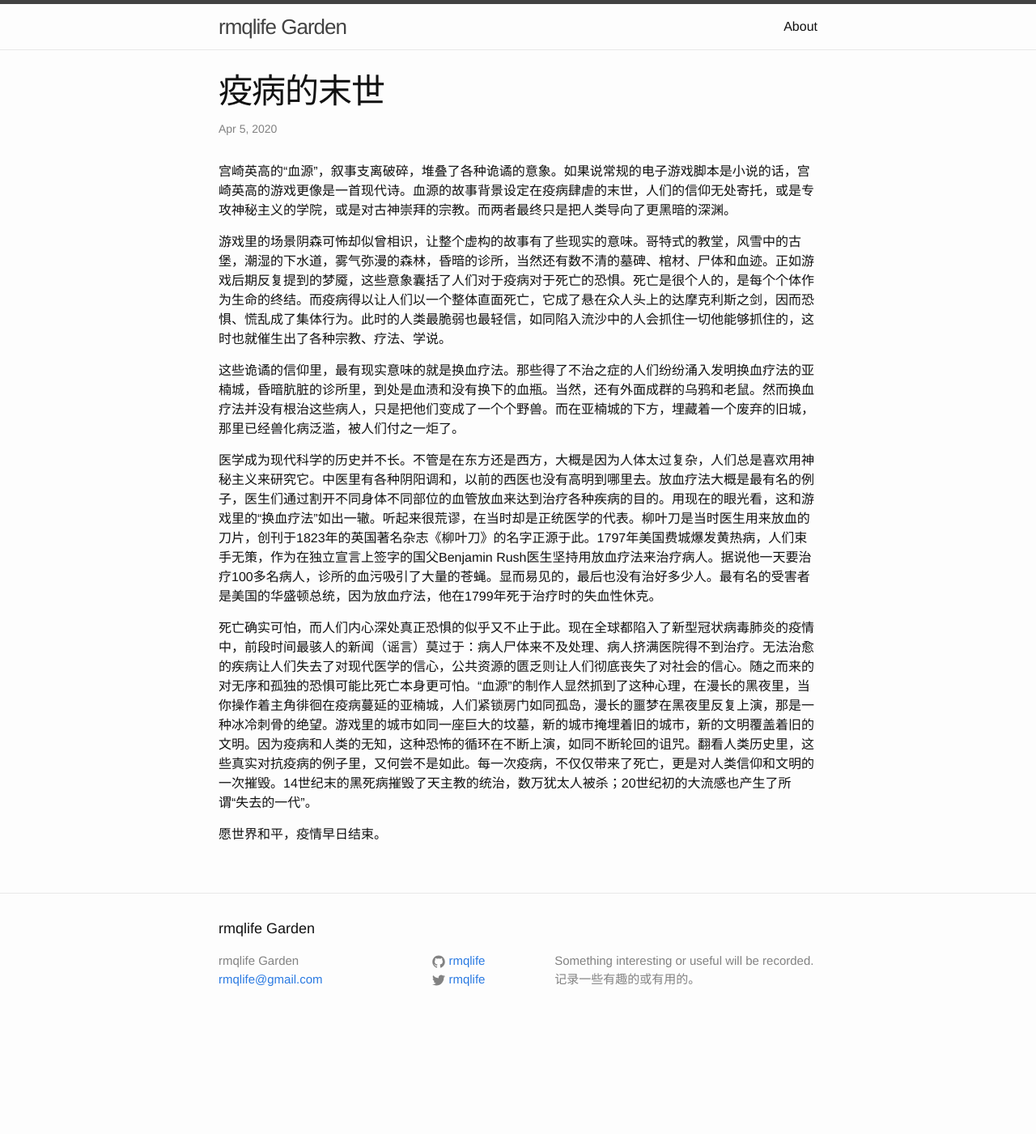
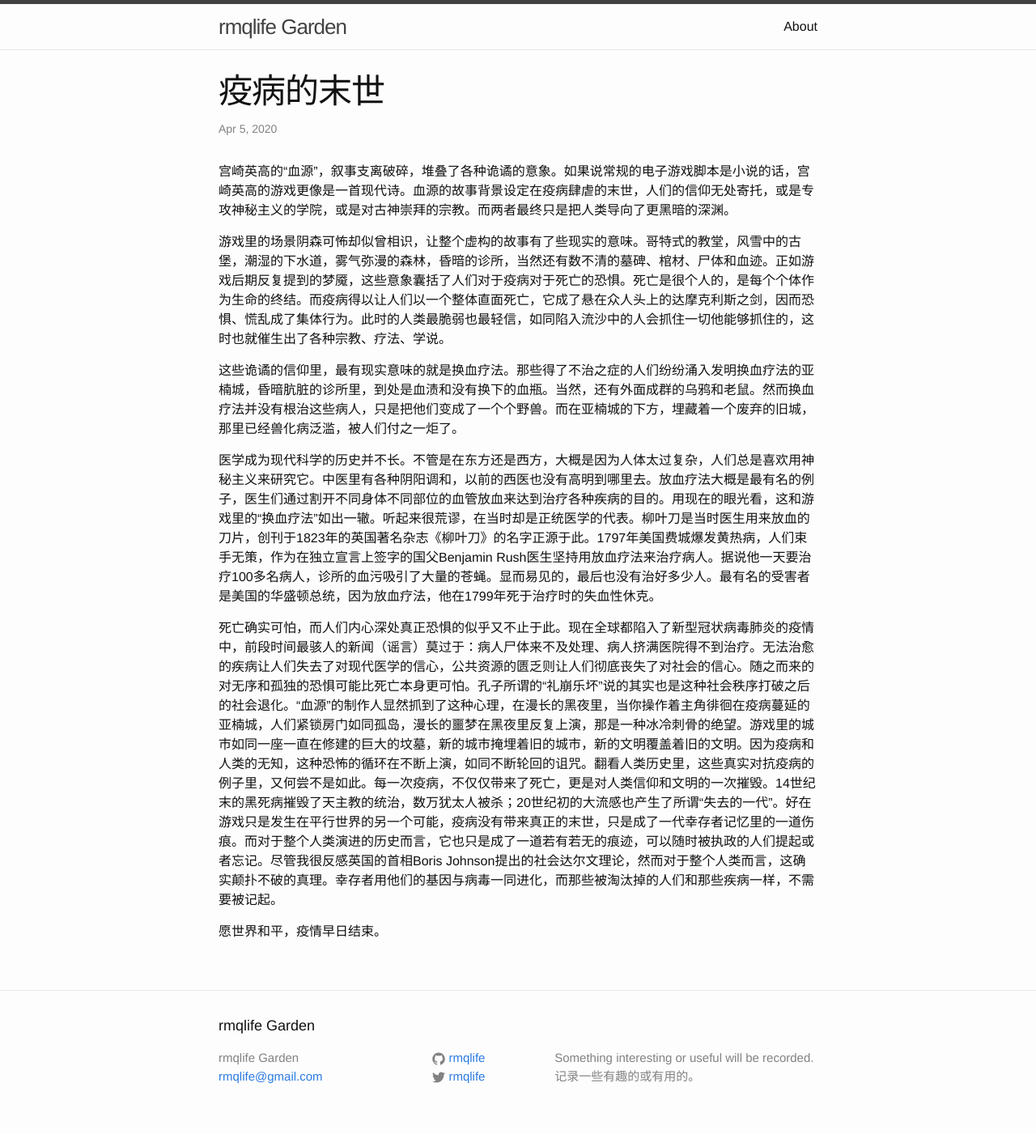
Before and after one commit to rmqlife/rmqlife.github.io, a Jekyll site: the page built from _posts/2020-04-05-bloodborne.md, in a window 1280 px wide. Shown: the whole page at 81% size. Built offline with Jekyll 4.4.1, drawn with Linux system fonts in a browser that asks for light colours; comment, search, counter and statistics services are not loaded; before the commit the page ends 1281 px from its top, so only the background shows below that.

Commit message:
Update 2020-04-05-bloodborne.md

```diff
--- a/_posts/2020-04-05-bloodborne.md
+++ b/_posts/2020-04-05-bloodborne.md
@@ -13,6 +13,6 @@ categories: reading
 
 医学成为现代科学的历史并不长。不管是在东方还是西方，大概是因为人体太过复杂，人们总是喜欢用神秘主义来研究它。中医里有各种阴阳调和，以前的西医也没有高明到哪里去。放血疗法大概是最有名的例子，医生们通过割开不同身体不同部位的血管放血来达到治疗各种疾病的目的。用现在的眼光看，这和游戏里的“换血疗法”如出一辙。听起来很荒谬，在当时却是正统医学的代表。柳叶刀是当时医生用来放血的刀片，创刊于1823年的英国著名杂志《柳叶刀》的名字正源于此。1797年美国费城爆发黄热病，人们束手无策，作为在独立宣言上签字的国父Benjamin Rush医生坚持用放血疗法来治疗病人。据说他一天要治疗100多名病人，诊所的血污吸引了大量的苍蝇。显而易见的，最后也没有治好多少人。最有名的受害者是美国的华盛顿总统，因为放血疗法，他在1799年死于治疗时的失血性休克。
 
-死亡确实可怕，而人们内心深处真正恐惧的似乎又不止于此。现在全球都陷入了新型冠状病毒肺炎的疫情中，前段时间最骇人的新闻（谣言）莫过于：病人尸体来不及处理、病人挤满医院得不到治疗。无法治愈的疾病让人们失去了对现代医学的信心，公共资源的匮乏则让人们彻底丧失了对社会的信心。随之而来的对无序和孤独的恐惧可能比死亡本身更可怕。“血源”的制作人显然抓到了这种心理，在漫长的黑夜里，当你操作着主角徘徊在疫病蔓延的亚楠城，人们紧锁房门如同孤岛，漫长的噩梦在黑夜里反复上演，那是一种冰冷刺骨的绝望。游戏里的城市如同一座巨大的坟墓，新的城市掩埋着旧的城市，新的文明覆盖着旧的文明。因为疫病和人类的无知，这种恐怖的循环在不断上演，如同不断轮回的诅咒。翻看人类历史里，这些真实对抗疫病的例子里，又何尝不是如此。每一次疫病，不仅仅带来了死亡，更是对人类信仰和文明的一次摧毁。14世纪末的黑死病摧毁了天主教的统治，数万犹太人被杀；20世纪初的大流感也产生了所谓“失去的一代”。
+死亡确实可怕，而人们内心深处真正恐惧的似乎又不止于此。现在全球都陷入了新型冠状病毒肺炎的疫情中，前段时间最骇人的新闻（谣言）莫过于：病人尸体来不及处理、病人挤满医院得不到治疗。无法治愈的疾病让人们失去了对现代医学的信心，公共资源的匮乏则让人们彻底丧失了对社会的信心。随之而来的对无序和孤独的恐惧可能比死亡本身更可怕。孔子所谓的“礼崩乐坏”说的其实也是这种社会秩序打破之后的社会退化。“血源”的制作人显然抓到了这种心理，在漫长的黑夜里，当你操作着主角徘徊在疫病蔓延的亚楠城，人们紧锁房门如同孤岛，漫长的噩梦在黑夜里反复上演，那是一种冰冷刺骨的绝望。游戏里的城市如同一座一直在修建的巨大的坟墓，新的城市掩埋着旧的城市，新的文明覆盖着旧的文明。因为疫病和人类的无知，这种恐怖的循环在不断上演，如同不断轮回的诅咒。翻看人类历史里，这些真实对抗疫病的例子里，又何尝不是如此。每一次疫病，不仅仅带来了死亡，更是对人类信仰和文明的一次摧毁。14世纪末的黑死病摧毁了天主教的统治，数万犹太人被杀；20世纪初的大流感也产生了所谓“失去的一代”。好在游戏只是发生在平行世界的另一个可能，疫病没有带来真正的末世，只是成了一代幸存者记忆里的一道伤痕。而对于整个人类演进的历史而言，它也只是成了一道若有若无的痕迹，可以随时被执政的人们提起或者忘记。尽管我很反感英国的首相Boris Johnson提出的社会达尔文理论，然而对于整个人类而言，这确实颠扑不破的真理。幸存者用他们的基因与病毒一同进化，而那些被淘汰掉的人们和那些疾病一样，不需要被记起。
 
 愿世界和平，疫情早日结束。
```
